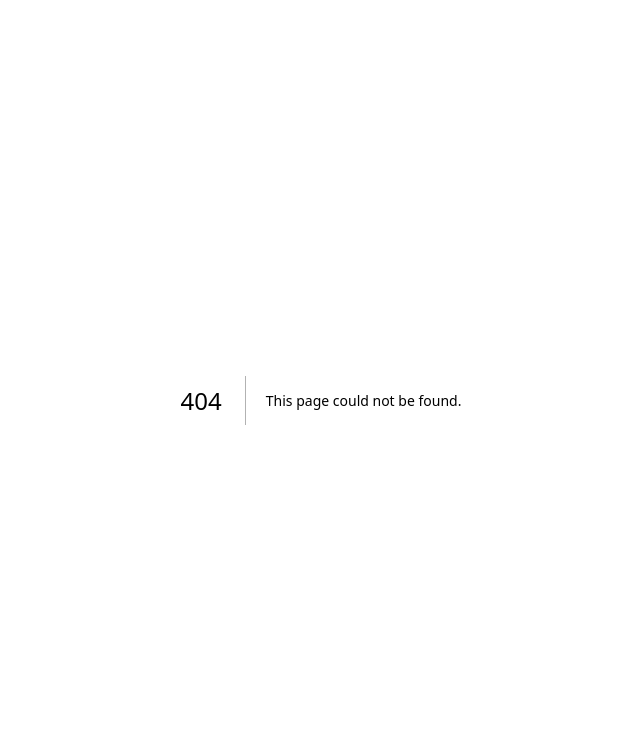
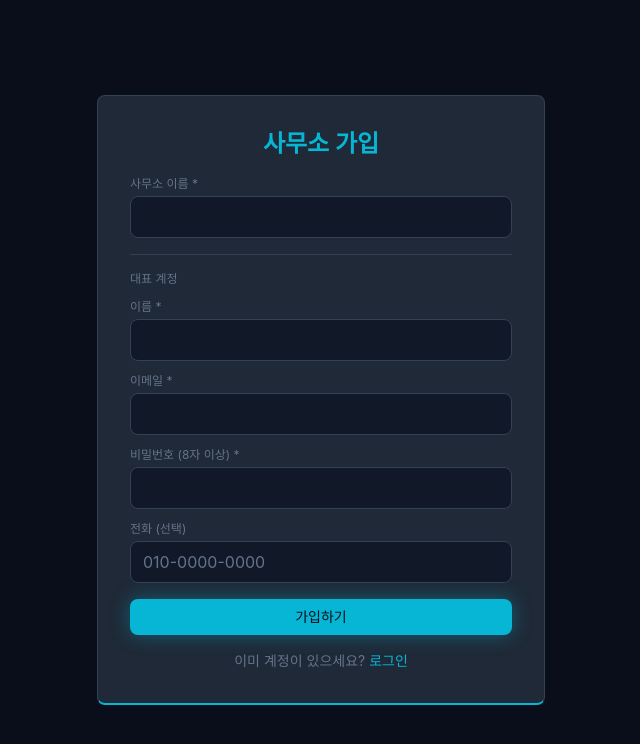
Before and after one commit to imorangepie20/REMS, a Next.js app: page /signup in a window 1280 px wide. Before the commit this address had no page. Shown: the top 744 px of the page, without its empty margins (319-959 px from the left). Built offline with nearby package versions, Linux system fonts and the light colour scheme.

Commit message:
feat(ui): /signup 페이지

```diff
--- /dev/null
+++ b/src/app/(auth)/signup/page.tsx
@@ -0,0 +1,80 @@
+'use client'
+
+import { useState, type FormEvent } from 'react'
+import { useRouter } from 'next/navigation'
+import Link from 'next/link'
+import Button from '@/components/common/Button'
+import { apiFetch } from '@/lib/api-client'
+
+export default function SignupPage() {
+  const router = useRouter()
+  const [form, setForm] = useState({
+    agencyName: '', name: '', email: '', password: '', phone: '',
+  })
+  const [error, setError] = useState<string | null>(null)
+  const [loading, setLoading] = useState(false)
+
+  const set = (k: keyof typeof form, v: string) => setForm((f) => ({ ...f, [k]: v }))
+
+  const onSubmit = async (e: FormEvent) => {
+    e.preventDefault()
+    setError(null); setLoading(true)
+    try {
+      await apiFetch('/auth/signup', {
+        method: 'POST',
+        body: JSON.stringify({
+          agency: { name: form.agencyName },
+          owner: { name: form.name, email: form.email, password: form.password, phone: form.phone || undefined },
+        }),
+      })
+      router.replace('/')
+    } catch (err) {
+      setError(err instanceof Error ? err.message : '가입 실패')
+    } finally {
+      setLoading(false)
+    }
+  }
+
+  const input = 'w-full px-3 py-2 bg-hud-bg-secondary border border-hud-border-secondary rounded-lg text-hud-text-primary placeholder-hud-text-muted focus:outline-none focus:border-hud-accent-primary transition-hud'
+
+  return (
+    <div className="min-h-screen flex items-center justify-center p-4">
+      <form onSubmit={onSubmit} className="hud-card hud-card-bottom rounded-lg p-8 w-full max-w-md space-y-4">
+        <h1 className="text-2xl font-bold text-hud-accent-primary text-center">사무소 가입</h1>
+        <div>
+          <label className="block text-xs text-hud-text-muted mb-1">사무소 이름 *</label>
+          <input required className={input} value={form.agencyName} onChange={(e) => set('agencyName', e.target.value)} />
+        </div>
+        <div className="border-t border-hud-border-secondary pt-4">
+          <p className="text-xs text-hud-text-muted mb-3">대표 계정</p>
+          <div className="space-y-3">
+            <div>
+              <label className="block text-xs text-hud-text-muted mb-1">이름 *</label>
+              <input required className={input} value={form.name} onChange={(e) => set('name', e.target.value)} />
+            </div>
+            <div>
+              <label className="block text-xs text-hud-text-muted mb-1">이메일 *</label>
+              <input type="email" required className={input} value={form.email} onChange={(e) => set('email', e.target.value)} />
+            </div>
+            <div>
+              <label className="block text-xs text-hud-text-muted mb-1">비밀번호 (8자 이상) *</label>
+              <input type="password" required minLength={8} className={input} value={form.password} onChange={(e) => set('password', e.target.value)} />
+            </div>
+            <div>
+              <label className="block text-xs text-hud-text-muted mb-1">전화 (선택)</label>
+              <input className={input} value={form.phone} onChange={(e) => set('phone', e.target.value)} placeholder="010-0000-0000" />
+            </div>
+          </div>
+        </div>
+        {error && <p className="text-sm text-hud-accent-danger">{error}</p>}
+        <Button variant="primary" type="submit" fullWidth glow disabled={loading}>
+          {loading ? '가입 중...' : '가입하기'}
+        </Button>
+        <p className="text-center text-sm text-hud-text-muted">
+          이미 계정이 있으세요?{' '}
+          <Link href="/login" className="text-hud-accent-primary hover:underline">로그인</Link>
+        </p>
+      </form>
+    </div>
+  )
+}
```
